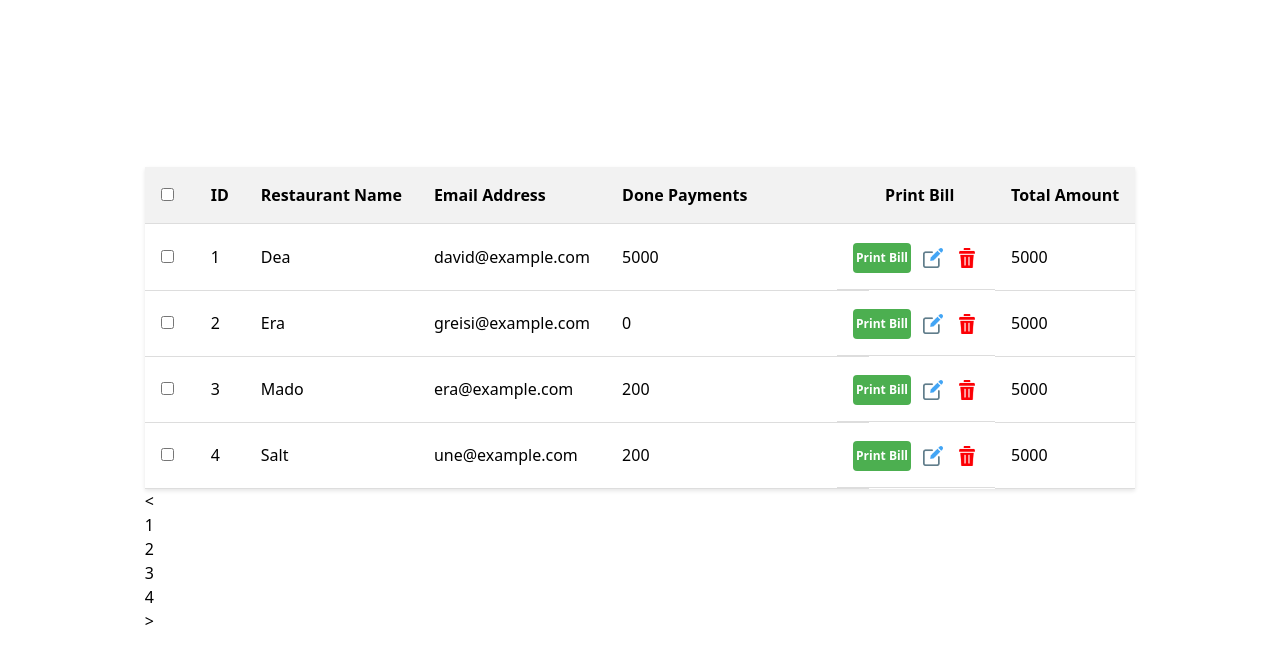
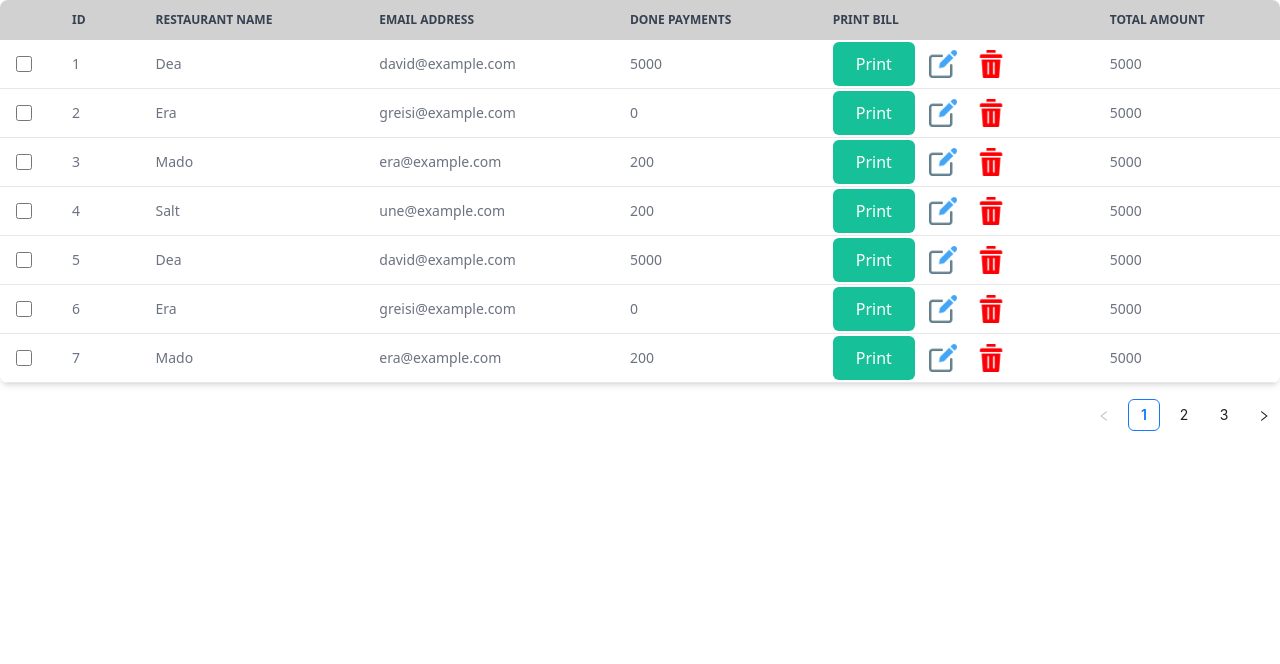
Before and after one commit to Greisi22/InternshipProject_GreisiJaho, a React (Vite) app in the folder Food-Delivery-FrontEnd/Food-Delivery/: page /Administrator/RevenueTable in a window 1280 px wide. Shown: the top 664 px of the page. Built offline with nearby package versions, Linux system fonts and the light colour scheme.

Commit message:
Editing tables

```diff
--- a/Food-Delivery-FrontEnd/Food-Delivery/src/component/Administrator/RevenueTable.tsx
+++ b/Food-Delivery-FrontEnd/Food-Delivery/src/component/Administrator/RevenueTable.tsx
@@ -1,173 +1,147 @@
-import React, { useState } from 'react';
+import { useState, useEffect } from 'react';
+import { Pagination } from 'antd';
 import { restaurants as initialRestaurants, users } from 'src/data/MockData';
-import './styles/RevenueTable.css';
+import deleteIcon from 'src/assets/Icons/EntryPage/delete.png';
 import editIcon from 'src/assets/Icons/EntryPage/edit.png';
-import deleteIcon from 'src/assets/Icons/EntryPage/delete.png';
-import ReactPaginate from 'react-paginate';
 import { useNavigate } from 'react-router-dom';
 
 function RevenueTable() {
-    const [restaurants, setRestaurants] = useState(initialRestaurants);
-    const [currentPage, setCurrentPage] = useState(0);
-    const [selectAllChecked, setSelectAllChecked] = useState(false);
     const navigate = useNavigate();
 
-    const handleEdit = (id) => {
+    // column names
+    const columnNames = ['ID', 'Restaurant Name', 'Email Address', 'Done Payments', 'Print Bill', 'Total Amount'];
+
+    // Define state variables
+    const [currentPage, setCurrentPage] = useState(1);
+    const [itemsPerPage] = useState(7);
+    const [selectedArray, setSelectedArray] = useState<number[]>([]);
+    const [loading] = useState(false);
+    const [data, setData] = useState(initialRestaurants);
+
+    //per te ber display current page
+    const startIndex = (currentPage - 1) * itemsPerPage;
+    const endIndex = Math.min(startIndex + itemsPerPage, data?.length || 0);
+    const currentData = data?.slice(startIndex, endIndex) || [];
+
+    // Handle page change
+    const handlePageChange = (page: number) => {
+        setCurrentPage(page);
+    };
+
+    const handleEdit = (id: number) => {
         console.log(`Editing restaurant with ID ${id}`);
         navigate(`/Administrator/EditRestaurant`);
     };
 
-    const handleDelete = (id) => {
-        console.log(`Deleting restaurant with ID ${id}`);
-        const updatedRestaurants = restaurants.filter((restaurant) => restaurant.id !== id);
-        setRestaurants(updatedRestaurants);
+    // view button click
+    const handlePrintBill = (id: number) => {
+        // not yet implemented
     };
 
-    const handlePrintBill = (id) => {
-        console.log(`Printing bill for restaurant with ID ${id}`);
+    // delete icon
+    const handleDelete = (id: number) => {
+        const updatedData = data.filter(restaurant => restaurant.id !== id);
+        setData(updatedData);
     };
 
-    const handlePageChange = ({ selected }) => {
-        setCurrentPage(selected);
-    };
-
-    const handleSort = () => {
-        // sorton ne baze te done payment
-        const sortedRestaurants = [...restaurants].sort((a, b) => a.donePayments - b.donePayments);
-        setRestaurants(sortedRestaurants);
-    };
-
-    const handleCheckboxChange = (checked) => {
-        // kur selekton id checkbox for the whole column
-        setSelectAllChecked(checked);
-        const updatedRestaurants = restaurants.map((restaurant) => ({
-            ...restaurant,
-            isChecked: checked,
-        }));
-        setRestaurants(updatedRestaurants);
-    };
-
-    const handleIndividualCheckboxChange = (id, checked) => {
-        const updatedRestaurants = restaurants.map((restaurant) => {
-            if (restaurant.id === id) {
-                return { ...restaurant, isChecked: checked };
-            }
-            return restaurant;
-        });
-        setRestaurants(updatedRestaurants);
-    };
-
-    const itemsPerPage = 4;
-    const offset = currentPage * itemsPerPage;
-    const paginatedRestaurants = restaurants.slice(offset, offset + itemsPerPage);
-
     return (
-        <div className="table-container">
-            <div className="table-scroll-container">
-                <table className="w-full border-collapse">
-                    <thead>
+        <>
+            <div className="relative overflow-x-auto shadow-md sm:rounded-lg">
+                <table className="w-full text-sm text-left rtl:text-right text-gray-500 dark:text-gray-400 table-sm">
+                    <thead className="h-[40px] text-xs text-gray-700 uppercase bg-gray-500" style={{ backgroundColor: 'rgb(209, 209, 209)' }}>
                         <tr>
-                            <th className="p-4">
-                                <input
-                                    type="checkbox"
-                                    checked={selectAllChecked}
-                                    onChange={(e) => handleCheckboxChange(e.target.checked)}
-                                />
+                            <th scope="col" className="p-4">
+                                <div className="flex items-center"></div>
                             </th>
-                            <th className="p-4">ID</th>
-                            <th className="p-4">Restaurant Name</th>
-                            <th className="p-4">Email Address</th>
-                            <th className="p-4" onClick={handleSort}>
-                                Done Payments
+                            {columnNames.map((columnName, index) => (
+                                <th key={index} scope="col" className="px-6">
+                                    {columnName}
                                 </th>
-                            <th className="p-4">Print Bill</th>
-                            <th className="p-4">Total Amount</th>
+                            ))}
                         </tr>
                     </thead>
-                    <tbody>
-                        {paginatedRestaurants.map((restaurant, index) => (
-                            <tr key={restaurant.id}>
-                                <td className="p-4">
+                    <tbody className="w-full">
+                        {loading === false ? (
+                            currentData.map((restaurant, index) => (
+                                <tr
+                                    key={index + startIndex}
+                                    className="bg-white border-b dark:bg-gray-800 dark:border-gray-700 hover:bg-gray-50 dark:hover:bg-gray-600">
+                                    <td className="w-4 p-4">
+                                        <div className="flex items-center whitespace-nowrap">
                                             <input
+                                                defaultChecked={selectedArray.includes(index + startIndex)}
+                                                onChange={() => {
+                                                    const updatedSelectedArray = [...selectedArray];
+                                                    if (updatedSelectedArray.includes(index + startIndex)) {
+                                                        updatedSelectedArray.splice(
+                                                            updatedSelectedArray.indexOf(index + startIndex),
+                                                            1,
+                                                        );
+                                                    } else {
+                                                        updatedSelectedArray.push(index + startIndex);
+                                                    }
+                                                    setSelectedArray(updatedSelectedArray);
+                                                }}
+                                                id={`checkbox-table-search-${index}`}
                                                 type="checkbox"
-                                        checked={restaurant.isChecked}
-                                        onChange={(e) =>
-                                            handleIndividualCheckboxChange(
-                                                restaurant.id,
-                                                e.target.checked,
-                                            )
-                                        }
+                                                className="w-4 h-4 text-blue-600 bg-gray-100 border-gray-300 rounded focus:ring-blue-500 dark:focus:ring-blue-600 dark:ring-offset-gray-800 dark:focus:ring-offset-gray-800 focus:ring-2 dark:bg-gray-700 dark:border-gray-600"
                                             />
+                                            <label
+                                                htmlFor={`checkbox-table-search-${index}`}
+                                                className="sr-only">
+                                                checkbox
+                                            </label>
+                                        </div>
                                     </td>
-                                <td className="p-4">{restaurant.id}</td>
-                                <td className="p-4">{restaurant.name}</td>
-                                <td className="p-4">
-                                    {
-                                        users.find(
-                                            (user) =>
-                                                user.id === restaurant.restaurantManager.userId,
-                                        )?.userEmail
-                                    }
-                                </td>
-                                <td className="p-4">
-                                    <input
-                                        type="number"
-                                        value={restaurant.donePayments}
-                                        onChange={(e) =>
-                                            setRestaurants(
-                                                restaurants.map((item) =>
-                                                    item.id === restaurant.id
-                                                        ? {
-                                                              ...item,
-                                                              donePayments: parseInt(
-                                                                  e.target.value,
-                                                              ),
-                                                          }
-                                                        : item,
-                                                ),
-                                            )
-                                        }
-                                    />
-                                </td>
-                                <td className="p-4 icon-cell">
-                                    <button
-                                        className="btn btn-primary"
-                                        onClick={() => handlePrintBill(restaurant.id)}>
-                                        Print Bill
-                                    </button>
+                                    <td className="px-6 whitespace-nowrap">{restaurant.id}</td>
+                                    <td className="px-6 whitespace-nowrap">{restaurant.name}</td>
+                                    <td className="px-6 whitespace-nowrap">{users.find(user => user.id === restaurant.restaurantManager.userId)?.userEmail}</td>
+                                    <td className="px-6 whitespace-nowrap">{restaurant.donePayments}</td>
+                                    <td className="px-6 whitespace-nowrap">
+                                        <div className="flex space-x-2 items-center">
+                                            {/* Print Button */}
+                                            <button className="btn btn-primary-print" onClick={() => handlePrintBill(restaurant.id)} style={{ width: '36%', padding: '12px', fontSize: '16px', borderRadius: '6px', cursor: 'pointer', backgroundColor: '#16C098', color: '#fff' }}>Print</button>
+                                            {/* Edit Button */}
                                             <img
                                                 src={editIcon}
                                                 alt="Edit Icon"
                                                 className="icon"
                                                 onClick={() => handleEdit(restaurant.id)}
-                                        style={{ cursor: 'pointer' }}
+                                                style={{ cursor: 'pointer', maxWidth: '2.5rem', padding: '6px' }}
                                             />
+                                            {/* Delete Button */}
                                             <img
                                                 src={deleteIcon}
                                                 alt="Delete Icon"
                                                 className="icon"
                                                 onClick={() => handleDelete(restaurant.id)}
-                                        style={{ cursor: 'pointer' }}
+                                                style={{ cursor: 'pointer', maxWidth: '2.5rem', padding: '6px' }}
                                             />
+                                        </div>
                                     </td>
-                                <td className="p-4">{restaurant.totalAmount}</td>
+                                    <td className="px-6 whitespace-nowrap">{restaurant.totalAmount}</td>
                                 </tr>
-                        ))}
+                            ))
+                        ) : (
+                            <tr>
+                                <td className="px-6 py-4" colSpan={columnNames.length}>
+                                    Loading...
+                                </td>
+                            </tr>
+                        )}
                     </tbody>
                 </table>
-
-                <ReactPaginate
-                    pageCount={Math.ceil(restaurants.length / itemsPerPage)}
-                    pageRangeDisplayed={2}
-                    marginPagesDisplayed={1}
-                    onPageChange={handlePageChange}
-                    containerClassName={'pagination'}
-                    previousLabel={<span>&#60;</span>}
-                    nextLabel={<span>&#62;</span>}
-                    activeClassName={'active'}
+            </div>
+            <div className="flex justify-end mt-4">
+                <Pagination
+                    current={currentPage}
+                    total={data.length}
+                    defaultPageSize={itemsPerPage}
+                    showSizeChanger={false}
+                    onChange={handlePageChange}
                 />
             </div>
-        </div>
+        </>
     );
 }
 
```
Lines whose indentation alone changed are shown as unchanged.
